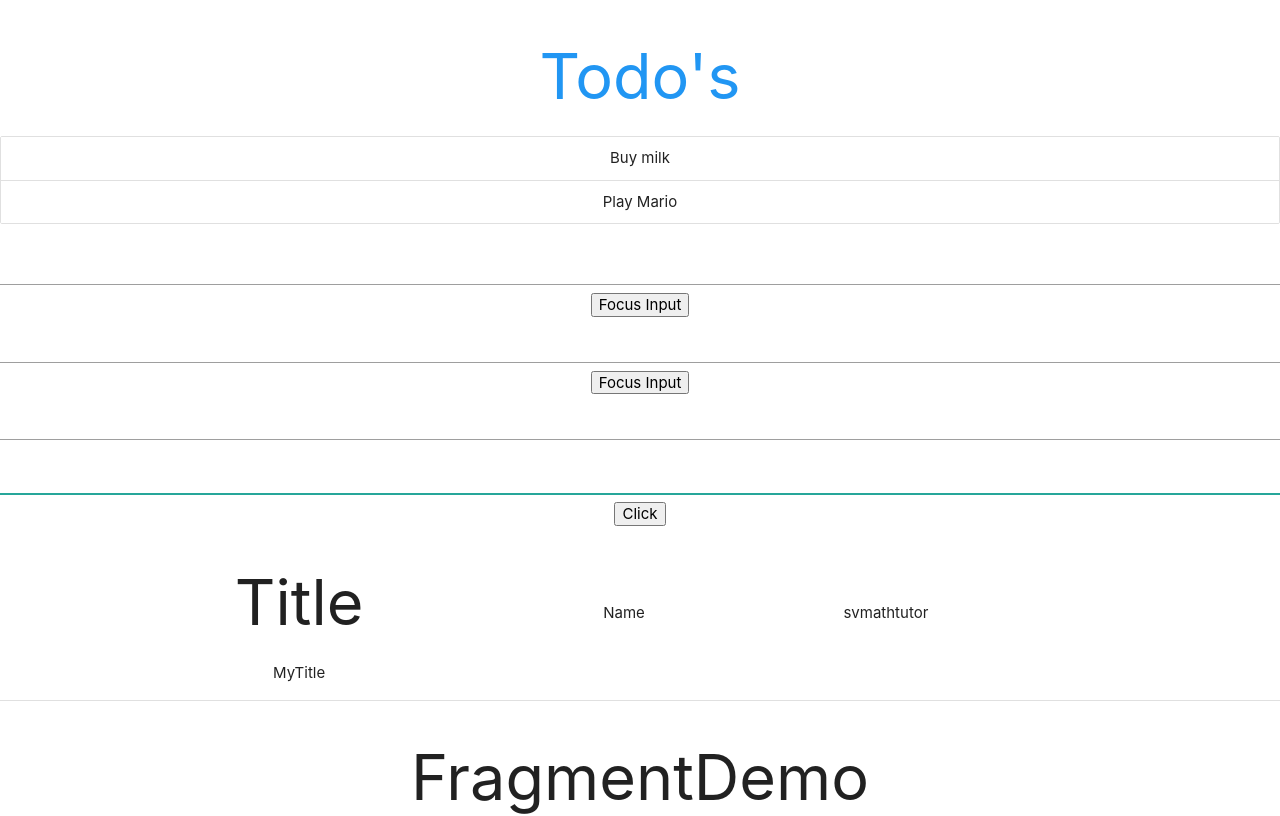
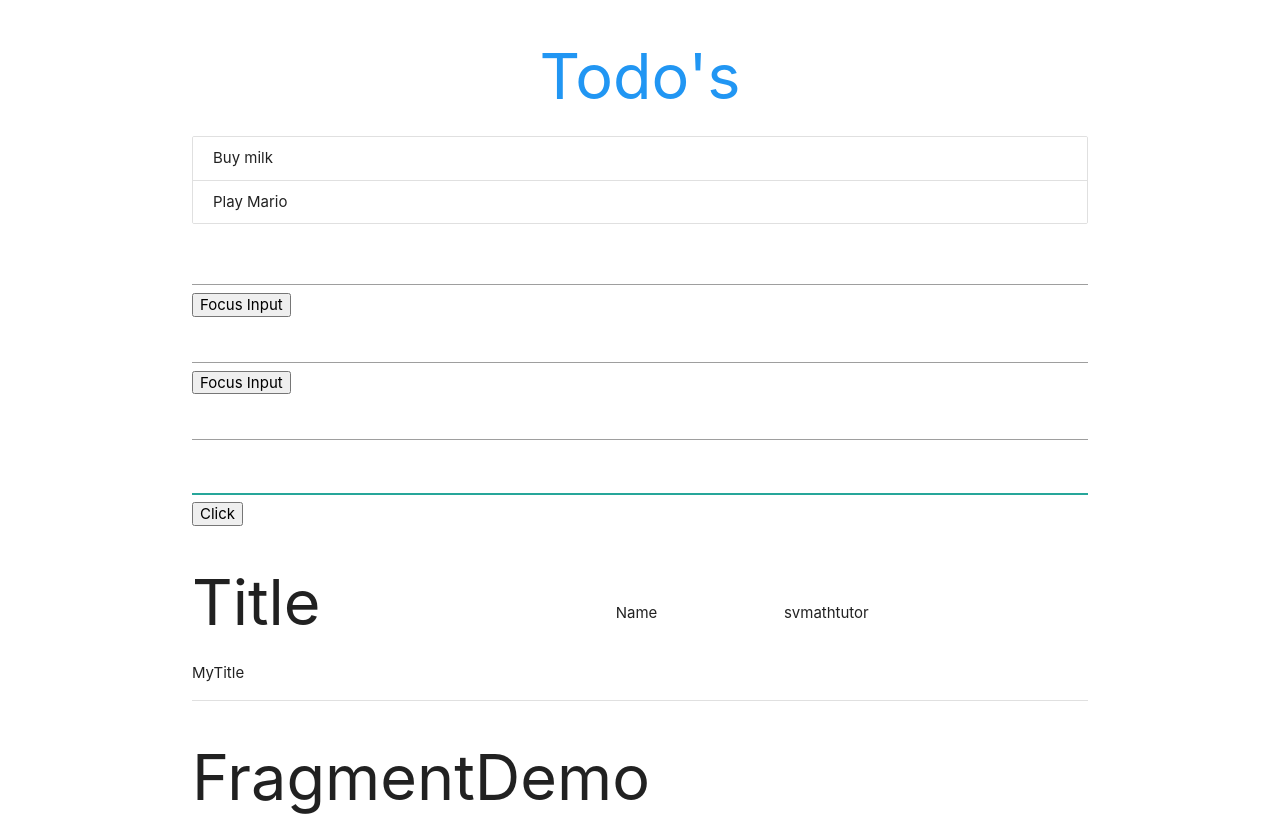
Before and after one commit to rob4abcba/ReactJS-Project, a React (Create React App) app: page / in a window 1280 px wide. Shown: the top 816 px of the page. Built offline with nearby package versions, Linux system fonts and the light colour scheme.

Commit message:
Defin deleteTodo meth in App.js. Use in Todos2.js.

```diff
--- a/src/App.js
+++ b/src/App.js
@@ -57,12 +57,21 @@ class App extends React.Component {
       {id: 2, content: 'Play Mario'}
     ]
   }
+  deleteTodo = (id) => {
+    // console.log(id);
+    const todos2 = this.state.todos2.filter(todo2 => {
+      return todo2.id !== id
+    })
+    this.setState({
+      todos2: todos2
+    })
+  }
 
   render() {
     return (
-      <div className="App">
+      <div className="todo-app container">
         <h1 className="center blue-text">Todo's</h1>
-        <Todos2 todos2={this.state.todos2}/>
+        <Todos2 todos2={this.state.todos2} deleteTodo={this.deleteTodo}/>
         <PortalDemo />
         <FRParentInput />
         <FocusInput />
--- a/src/Todos2.js
+++ b/src/Todos2.js
@@ -1,12 +1,12 @@
 import React from 'react'
 
-const Todos2 = ({todos2}) => {
+const Todos2 = ({todos2, deleteTodo}) => {
 
     const todo2List = todos2.length ? (
         todos2.map(todo2 => {
             return (
                 <div className="collection-item" key={todo2.id}>
-                    <span>{todo2.content}</span>
+                    <span onClick={() => {deleteTodo(todo2.id)}}>{todo2.content}</span>
                 </div>
             )
         })
```
